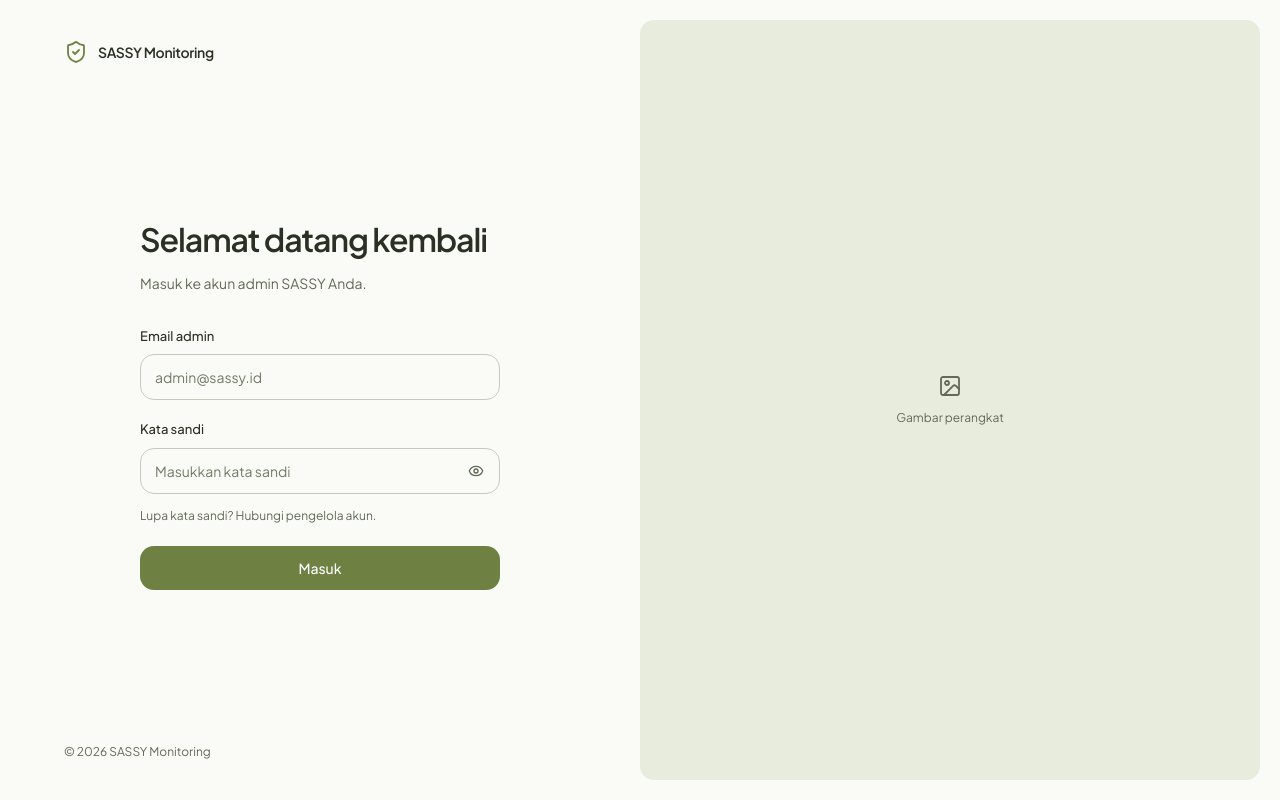
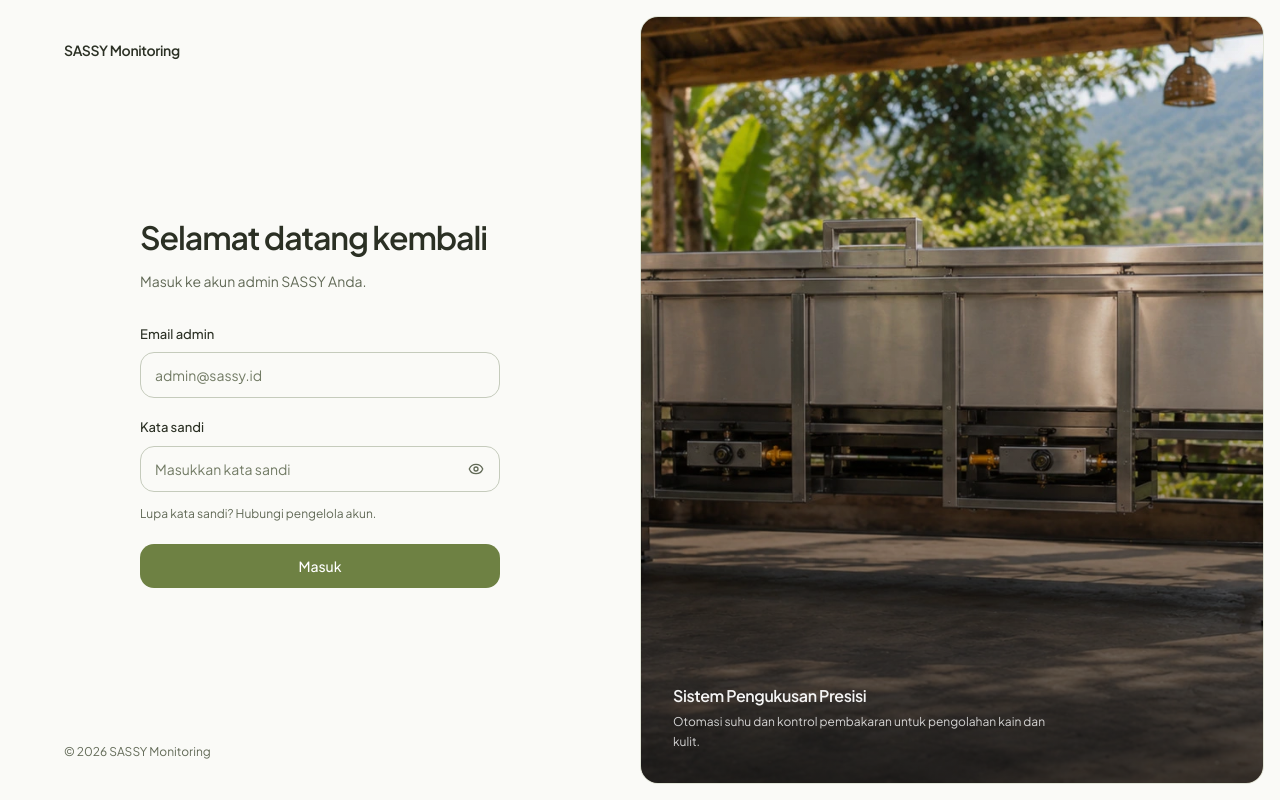
Before and after one commit to arisesassy/sassy-monitoring, a Next.js app: page /login in a window 1280 px wide. Built offline with nearby package versions, Linux system fonts and the light colour scheme; no server answers.

Commit message:
feat(login): add hero image with contextual overlay

```diff
--- a/app/login/page.tsx
+++ b/app/login/page.tsx
@@ -2,7 +2,8 @@
 
 import { useState } from "react";
 import { useRouter } from "next/navigation";
-import { Eye, EyeOff, ImageIcon, ShieldCheck } from "lucide-react";
+import { Eye, EyeOff } from "lucide-react";
+import Image from "next/image";
 
 export default function LoginPage() {
   const router = useRouter();
@@ -58,11 +59,6 @@ export default function LoginPage() {
       <div className="mx-auto grid min-h-[100dvh] max-w-[1600px] grid-cols-1 lg:grid-cols-2">
         <section className="flex min-w-0 flex-col px-6 py-8 sm:px-12 lg:px-16 lg:py-10">
           <header className="flex items-center gap-2.5">
-            <ShieldCheck
-              aria-hidden="true"
-              className="h-6 w-6 text-[#6E8143]"
-              strokeWidth={1.8}
-            />
             <p className="text-sm font-semibold tracking-tight">SASSY Monitoring</p>
           </header>
 
@@ -162,12 +158,27 @@ export default function LoginPage() {
           </footer>
         </section>
 
-        <aside className="hidden p-5 pl-0 lg:flex">
-          {/* TODO: ganti placeholder ini dengan hero image 1600x1800. */}
-          <div className="flex w-full items-center justify-center rounded-xl bg-[#E8ECDD]">
-            <div className="flex flex-col items-center gap-3 text-[#626A57]">
-              <ImageIcon aria-hidden="true" className="h-6 w-6" strokeWidth={1.8} />
-              <p className="text-xs">Gambar perangkat</p>
+        <aside className="hidden p-4 pl-0 lg:flex">
+          <div className="relative flex w-full overflow-hidden rounded-2xl border border-[#E1E5D8] bg-[#E8ECDD]">
+            <Image
+              src="/images/login-hero.webp"
+              alt="Perangkat Steamer SASSY"
+              fill
+              priority
+              sizes="(min-width: 1024px) 50vw, 100vw"
+              className="object-cover object-center"
+            />
+            <div
+              aria-hidden="true"
+              className="absolute inset-0 bg-gradient-to-t from-black/75 via-black/20 to-transparent"
+            />
+            <div className="relative mt-auto p-8 text-white">
+              <p className="text-base font-semibold tracking-tight text-white/95">
+                Sistem Pengukusan Presisi
+              </p>
+              <p className="mt-1 max-w-sm text-xs leading-relaxed text-white/80">
+                Otomasi suhu dan kontrol pembakaran untuk pengolahan kain dan kulit.
+              </p>
             </div>
           </div>
         </aside>
```
Also changed, not shown: public/images/login-hero.webp (added).
